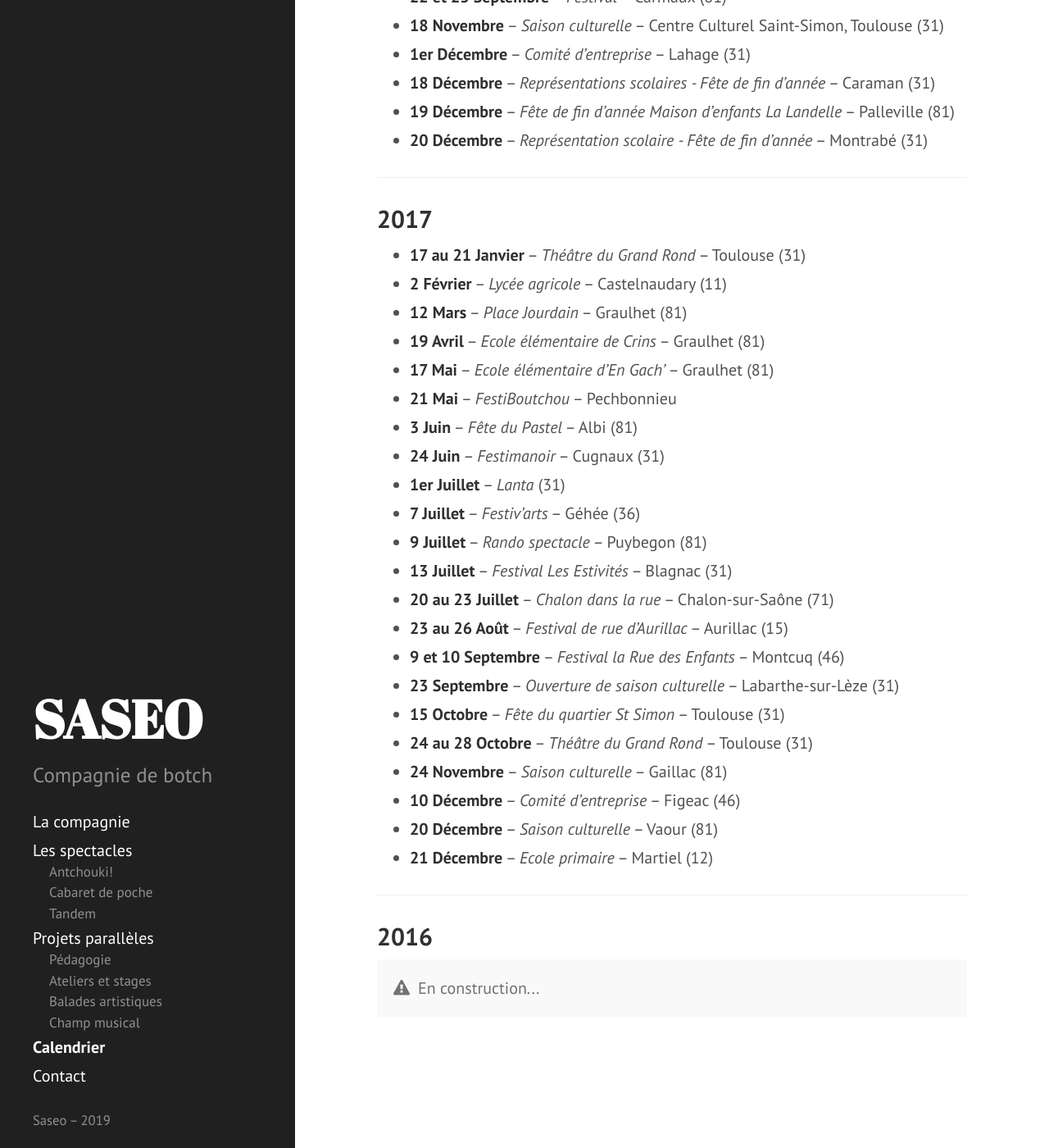
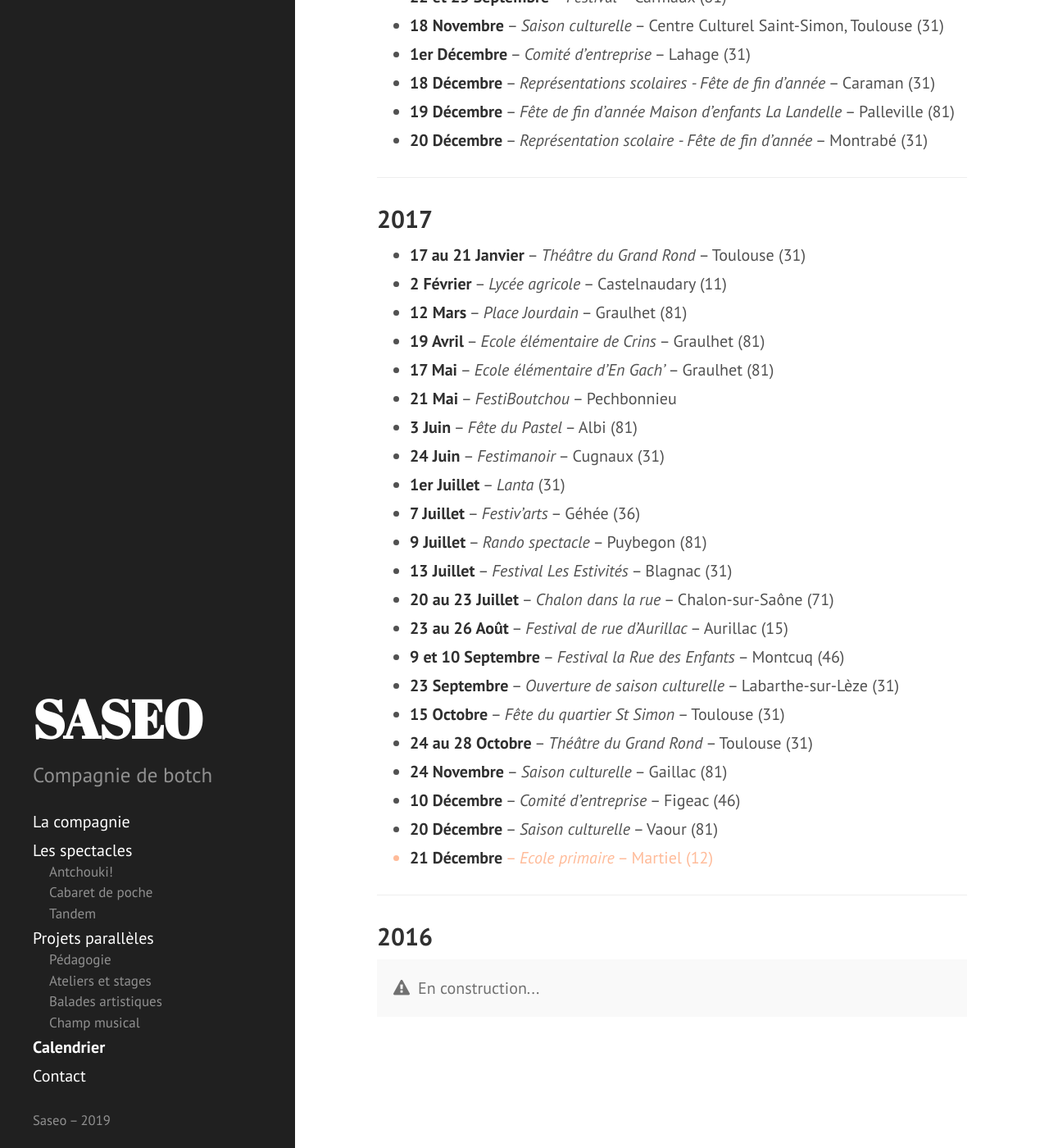
Before and after one commit to rizoom/saseo.org, a Jekyll site: the page built from calendrier.md, in a window 1280 px wide and 1400 px high, scrolled down 1966 px. Shown: the whole window at 82% size. Built offline with Jekyll 4.4.1, drawn with Linux system fonts in a browser that asks for light colours.

Commit message:
add tandem calendar class

```diff
--- a/_sass/_saseo.scss
+++ b/_sass/_saseo.scss
@@ -44,6 +44,11 @@ h1.page-title {
 	height: 100%;
 }
 
+/* calendar dates */
+.tandem {
+	color: #ffbb99;
+}
+
 /* Utilities */
 $sizes: (
     0: 0,
```
